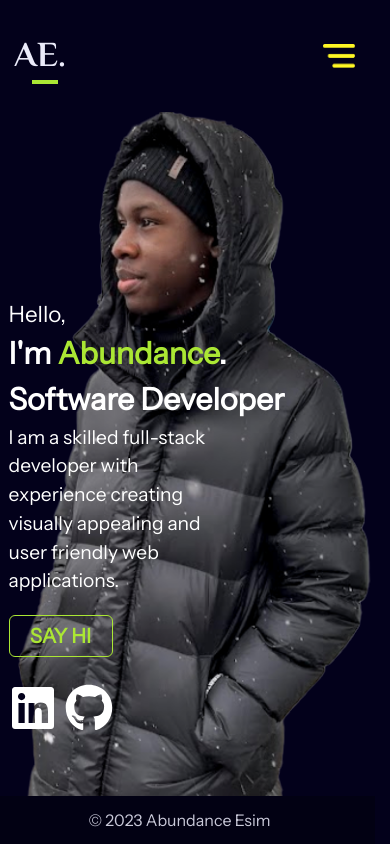
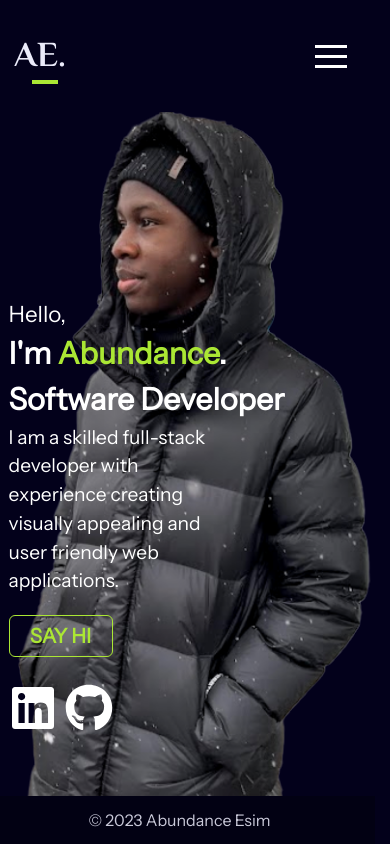
Before and after one commit to abundanceesim/website-portfolio, a React (Create React App) app in the folder client/: page / in a window 390 px wide. Built offline with nearby package versions, Linux system fonts and the light colour scheme.

Commit message:
Change hamburger icon to hamburger-react icon

```diff
--- a/client/package.json
+++ b/client/package.json
@@ -7,6 +7,7 @@
     "@testing-library/jest-dom": "^5.17.0",
     "@testing-library/react": "^13.4.0",
     "@testing-library/user-event": "^13.5.0",
+    "hamburger-react": "^2.5.0",
     "react": "^18.2.0",
     "react-dom": "^18.2.0",
     "react-icons": "^4.10.1",
--- a/client/src/App.css
+++ b/client/src/App.css
@@ -189,6 +189,9 @@ ul.nav-menu > a {
   /* transition: text-decoration-thickness 200ms, text-decoration-color 500ms; */
 }
 
+.hamburger-react {
+  display: none !important;
+}
 
 /*----------------Home Page---------------------*/
 #intro {
@@ -583,6 +586,10 @@ ul.nav-menu > a {
     display: flex !important;
   }
 
+  .hamburger-react {
+     display: flex !important;
+  }
+
   .footer-section {
     z-index: -2;
   }
--- a/client/src/components/Header.jsx
+++ b/client/src/components/Header.jsx
@@ -1,6 +1,7 @@
 import { useState } from "react";
 import { BrowserRouter as Router, Route, Routes, NavLink, Link } from "react-router-dom";
 import menu from '../assets/misc/menu.png'
+import { Squash as Hamburger } from 'hamburger-react'
 
 export default function Header() {
 
@@ -34,7 +35,8 @@ export default function Header() {
             </NavLink>
           </ul>
           <div className="mobile-menu">
-            <img src={menu} alt="" className='mobMenu' onClick={()=>setShowMenu(!showMenu)} style={{display: 'none'}}/>
+            <Hamburger className='hamburger-react mobMenu' toggled={showMenu} toggle={setShowMenu}/>
+            {/* <img src={menu} alt="" className='mobMenu' onClick={()=>setShowMenu(!showMenu)} style={{display: 'none'}}/> */}
             <ul className="nav-menu" style={{display:showMenu ? 'flex': 'none'}}>
               <NavLink exact to="/" activeClassName="active"  onClick={()=>setShowMenu(false)}>
                 <li className="mob-nav-item">Home</li>
```
Also changed, not shown: 1 other file (tests, documents, lock files or other folders).
